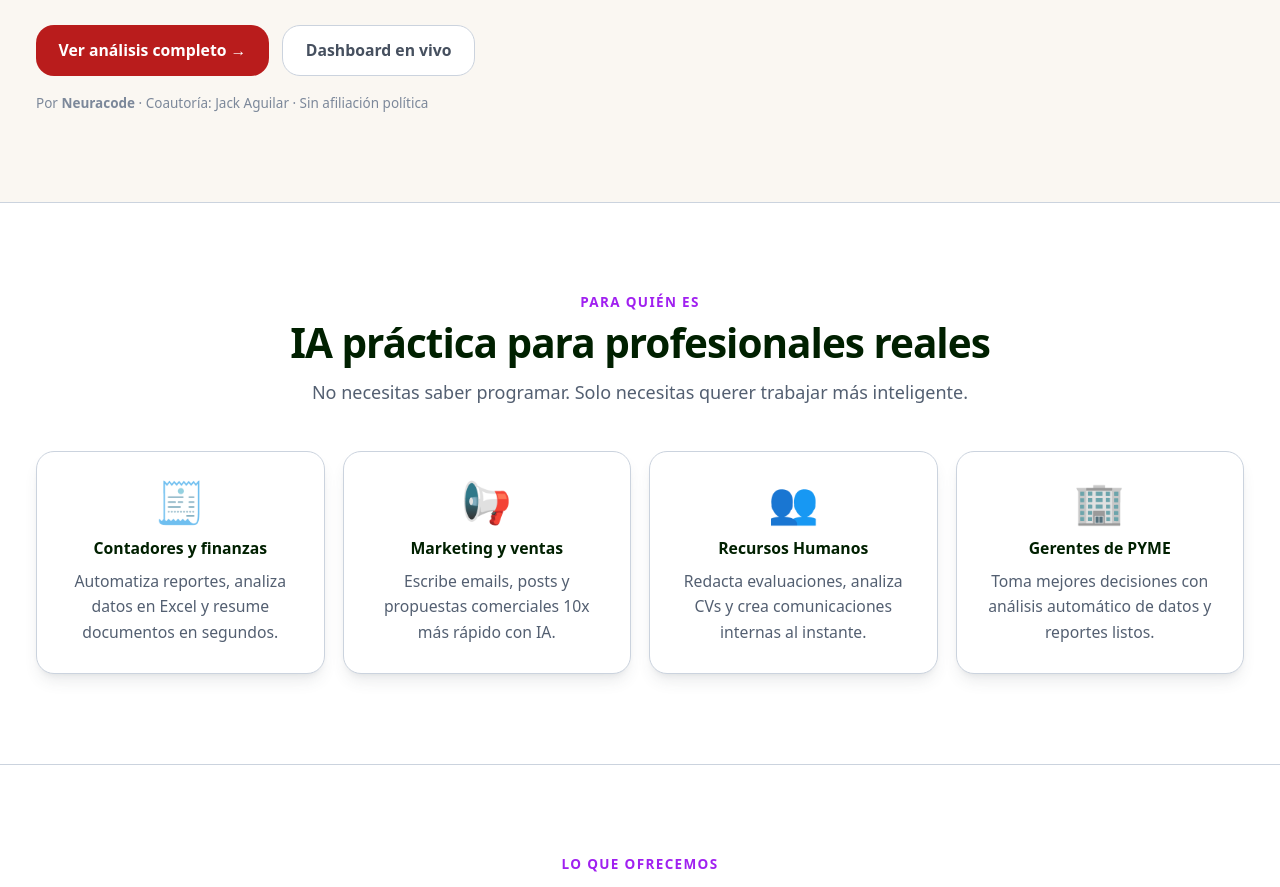
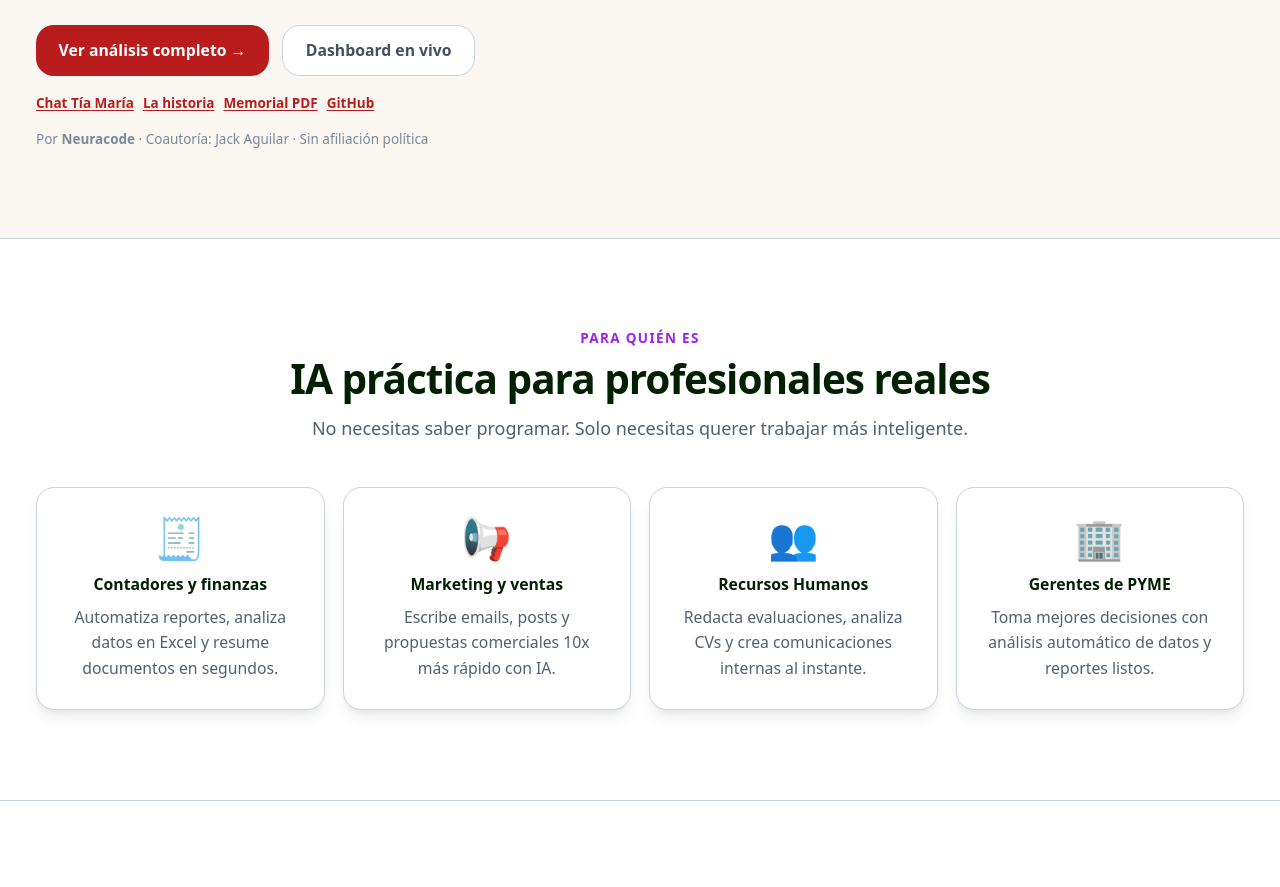
Before and after one commit to NeuracodeSAC/neuracode-landing-page, a React (Vite) app: page / in a window 1280 px wide. Shown: the part 1236-2123 px from the top of the page. Built offline with nearby package versions, Linux system fonts and the light colour scheme; no server answers.

Commit message:
feat: auditoria 4 puertas + links rapidos en home

```diff
--- a/src/pages/Auditoria.tsx
+++ b/src/pages/Auditoria.tsx
@@ -2,9 +2,48 @@ import React from 'react'
 import Container from '../components/Container'
 import Button from '../components/Button'
 
-const DASHBOARD_URL = 'https://jackthony.github.io/auditoria-eg2026/'
+const BASE_URL = 'https://jackthony.github.io/auditoria-eg2026'
+const DASHBOARD_URL = BASE_URL + '/dashboard/'
+const CHAT_URL = BASE_URL + '/chat/'
+const HISTORIA_URL = BASE_URL + '/historia/'
+const MEMORIAL_URL = BASE_URL + '/MEMORIAL_TECNICO_FISCAL.pdf'
 const REPO_URL = 'https://github.com/jackthony/auditoria-eg2026'
 const ACADEMY_URL = '/comunidad'
+
+const PUERTAS = [
+  {
+    titulo: 'Dashboard en vivo',
+    desc: 'Tests, mapas interactivos, forecast bayesiano y findings en tiempo real. Se actualiza cada 15 min.',
+    href: DASHBOARD_URL,
+    cta: 'Abrir dashboard →',
+    tag: 'EN VIVO',
+    tagColor: 'bg-green-100 text-green-700',
+  },
+  {
+    titulo: 'El chat de la Tía María',
+    desc: 'Le expliqué a mi tía qué pasó con las elecciones. Aquí está la conversación completa. En 2 minutos entiendes todo.',
+    href: CHAT_URL,
+    cta: 'Leer el chat →',
+    tag: 'VIRAL',
+    tagColor: 'bg-yellow-100 text-yellow-700',
+  },
+  {
+    titulo: 'La historia',
+    desc: 'Narrativa escénica: cómo 4,703 mesas cambian el 2° puesto. Con contador animado, mapa de puntos y tabla comparativa.',
+    href: HISTORIA_URL,
+    cta: 'Ver la historia →',
+    tag: 'EDITORIAL',
+    tagColor: 'bg-purple-100 text-purple-700',
+  },
+  {
+    titulo: 'Memorial técnico al Fiscal',
+    desc: 'Pieza técnica referenciable: hipótesis, método, hallazgos y cadena de custodia SHA-256. Para abogados e investigadores.',
+    href: MEMORIAL_URL,
+    cta: 'Descargar PDF →',
+    tag: 'PDF',
+    tagColor: 'bg-secondary-100 text-secondary-700',
+  },
+]
 
 const STATS = [
   {
@@ -164,6 +203,36 @@ export default function Auditoria() {
         </Container>
       </section>
 
+      {/* 4 Puertas */}
+      <section className="border-b border-secondary-200">
+        <Container>
+          <div className="py-14 sm:py-20">
+            <p className="text-xs font-bold uppercase tracking-widest text-red-700 mb-2">Cuatro puertas</p>
+            <h2 className="text-3xl sm:text-4xl font-black tracking-tight mb-8">Elige cómo entrar al análisis</h2>
+            <div className="grid gap-4 sm:grid-cols-2 lg:grid-cols-4">
+              {PUERTAS.map((p) => (
+                <a
+                  key={p.titulo}
+                  href={p.href}
+                  target="_blank"
+                  rel="noreferrer"
+                  className="group flex flex-col rounded-2xl border border-secondary-200 bg-white p-5 hover:border-secondary-400 hover:shadow-sm transition"
+                >
+                  <span className={`self-start text-xs font-bold px-2 py-0.5 rounded-full mb-3 ${p.tagColor}`}>
+                    {p.tag}
+                  </span>
+                  <h3 className="font-black text-base leading-snug text-secondary-900 group-hover:text-red-700 transition">
+                    {p.titulo}
+                  </h3>
+                  <p className="mt-2 text-sm text-secondary-600 leading-relaxed flex-1">{p.desc}</p>
+                  <div className="mt-4 text-sm font-bold text-red-700">{p.cta}</div>
+                </a>
+              ))}
+            </div>
+          </div>
+        </Container>
+      </section>
+
       {/* CTA Academy */}
       <section className="border-b border-secondary-200 bg-secondary-50/50">
         <Container>
--- a/src/pages/Home.tsx
+++ b/src/pages/Home.tsx
@@ -114,13 +114,32 @@ function AuditoriaHero() {
                   Ver análisis completo →
                 </Link>
                 <a
-                  href="https://jackthony.github.io/auditoria-eg2026/"
+                  href="https://jackthony.github.io/auditoria-eg2026/dashboard/"
                   target="_blank"
                   rel="noreferrer"
                   className="inline-flex items-center justify-center rounded-2xl border border-secondary-200 bg-white hover:bg-secondary-50 text-secondary-800 px-5 py-3 text-sm font-semibold transition"
                 >
                   Dashboard en vivo
                 </a>
+              </div>
+
+              <div className="mt-4 flex flex-wrap gap-2">
+                {[
+                  { label: 'Chat Tía María', href: 'https://jackthony.github.io/auditoria-eg2026/chat/' },
+                  { label: 'La historia', href: 'https://jackthony.github.io/auditoria-eg2026/historia/' },
+                  { label: 'Memorial PDF', href: 'https://jackthony.github.io/auditoria-eg2026/MEMORIAL_TECNICO_FISCAL.pdf' },
+                  { label: 'GitHub', href: 'https://github.com/jackthony/auditoria-eg2026' },
+                ].map((l) => (
+                  <a
+                    key={l.label}
+                    href={l.href}
+                    target="_blank"
+                    rel="noreferrer"
+                    className="text-xs font-semibold text-red-700 underline underline-offset-2 hover:text-red-900 transition"
+                  >
+                    {l.label}
+                  </a>
+                ))}
               </div>
 
               <p className="mt-4 text-xs text-secondary-500">
```
